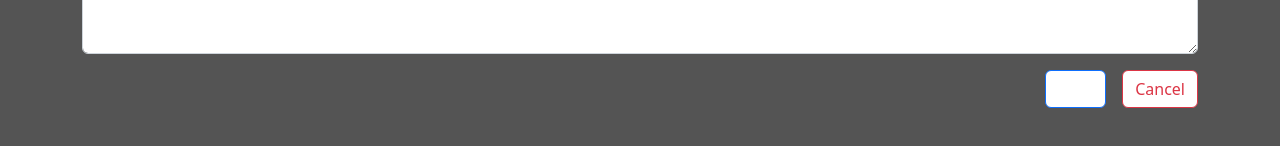
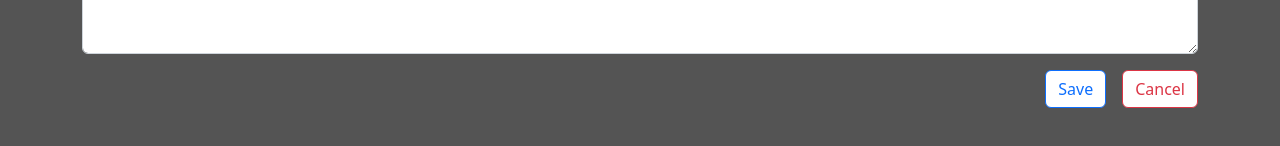
Before and after one commit to metalhead5209/DEV-handbook, a React (Vite) app: page /new in a window 1280 px wide. Shown: the part 670-816 px from the top of the page. Built offline with nearby package versions, Linux system fonts and the light colour scheme.

Commit message:
fixed button color

```diff
--- a/src/components/TopicForm/TopicForm.tsx
+++ b/src/components/TopicForm/TopicForm.tsx
@@ -82,7 +82,7 @@
           />
         </Form.Group>
         <Stack direction="horizontal" gap={3} className="justify-content-end">
-          <Button type="submit" variant="primary">
+          <Button type="submit" variant="outline-primary">
             Save
           </Button>
           <Link to="..">
```
